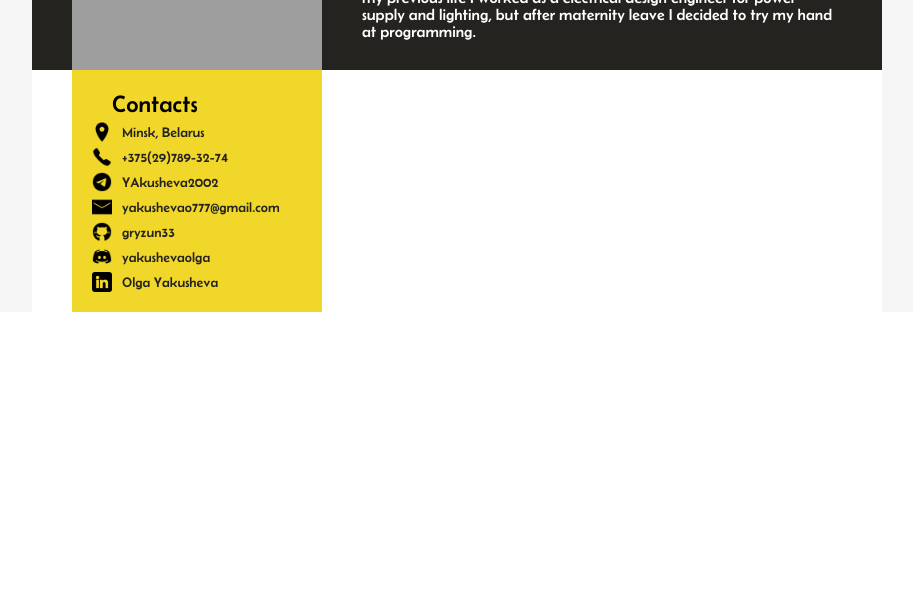
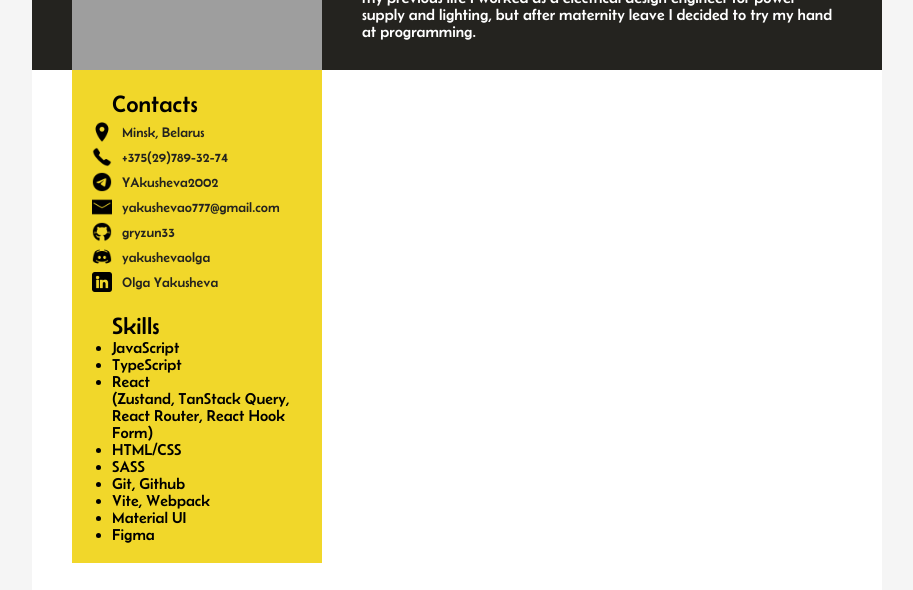
Before and after one commit to gryzun33/my-cv, a React (Vite) app: page / in a window 1280 px wide. Shown: the part 260-850 px from the top of the page, without its empty margins (183-1096 px from the left). Before the commit the page ends 800 px from the top, so only its background shows below. Built offline with nearby package versions, Linux system fonts and the light colour scheme; grey boxes are pictures that could not be loaded.

Commit message:
feat: add skills

```diff
--- a/src/components/App/App.scss
+++ b/src/components/App/App.scss
@@ -4,6 +4,7 @@
   max-width: 850px;
   width: 100%;
   background-color: $color-bg-light;
+  padding: 30px 0;
 }
 
 .info {
--- a/src/components/Description/Description.scss
+++ b/src/components/Description/Description.scss
@@ -6,7 +6,7 @@
 }
 
 .top-element {
-  padding: 30px 0 0 40px;
+  padding-left: 40px;
   width: 100%;
 }
 
--- a/src/components/Skills/Skills.scss
+++ b/src/components/Skills/Skills.scss
@@ -1 +1,15 @@
 @import '../../styles/variables.scss';
+
+.skills {
+  margin-top: 20px;
+
+  h2 {
+    margin-left: 20px;
+    font-weight: 400;
+  }
+
+  li {
+    margin-left: 20px;
+    font-weight: 300;
+  }
+}
--- a/src/components/Skills/Skills.tsx
+++ b/src/components/Skills/Skills.tsx
@@ -1,7 +1,27 @@
 import './Skills.scss';
 
 function Skills(): JSX.Element {
-  return <div></div>;
+  return (
+    <section className="skills">
+      <h2>Skills</h2>
+      <ul>
+        <li>JavaScript</li>
+        <li>TypeScript</li>
+        <li>
+          React
+          <br />
+          (Zustand, TanStack Query, React Router, React Hook Form)
+        </li>
+
+        <li>HTML/CSS</li>
+        <li>SASS</li>
+        <li>Git, Github</li>
+        <li>Vite, Webpack</li>
+        <li>Material UI</li>
+        <li>Figma</li>
+      </ul>
+    </section>
+  );
 }
 
 export default Skills;
--- a/src/components/TopSection/TopSection.scss
+++ /dev/null
@@ -1 +0,0 @@
-@import '../../styles/variables.scss';
--- a/src/index.scss
+++ b/src/index.scss
@@ -5,13 +5,13 @@
   box-sizing: border-box;
   margin: 0;
   padding: 0;
-  list-style: none;
 }
 
 body {
   font-family: 'Belanosima', sans-serif;
   font-weight: 400;
   min-height: 100vh;
+  background-color: $color-bg-light-gray;
 }
 
 #root {
@@ -19,4 +19,5 @@ body {
   background-color: $color-bg-light-gray;
   display: flex;
   justify-content: center;
+  min-height: 100vh;
 }
```
Also changed, not shown: src/components/TopSection/TopSection.tsx (deleted, +0 -7 lines).
